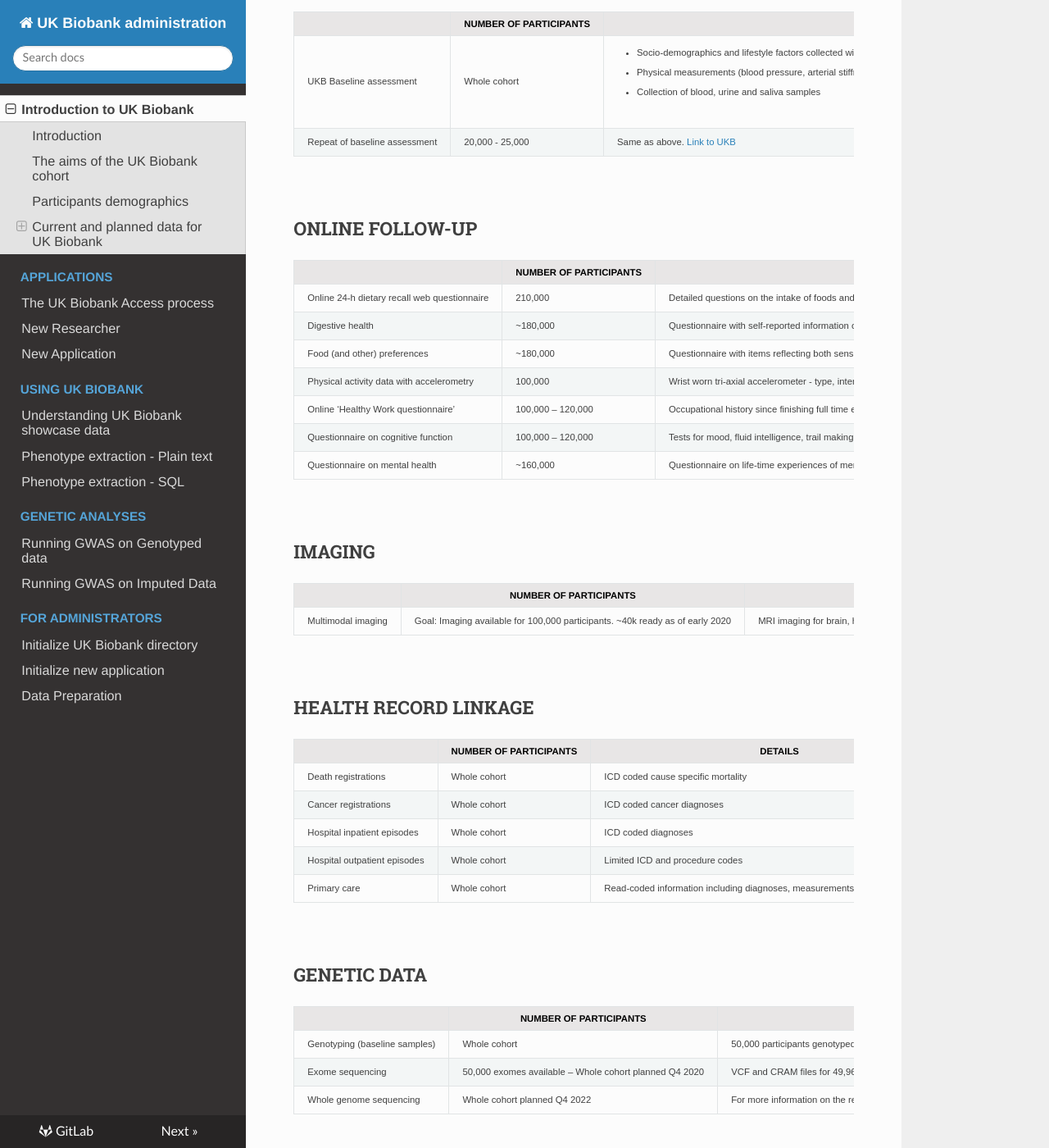
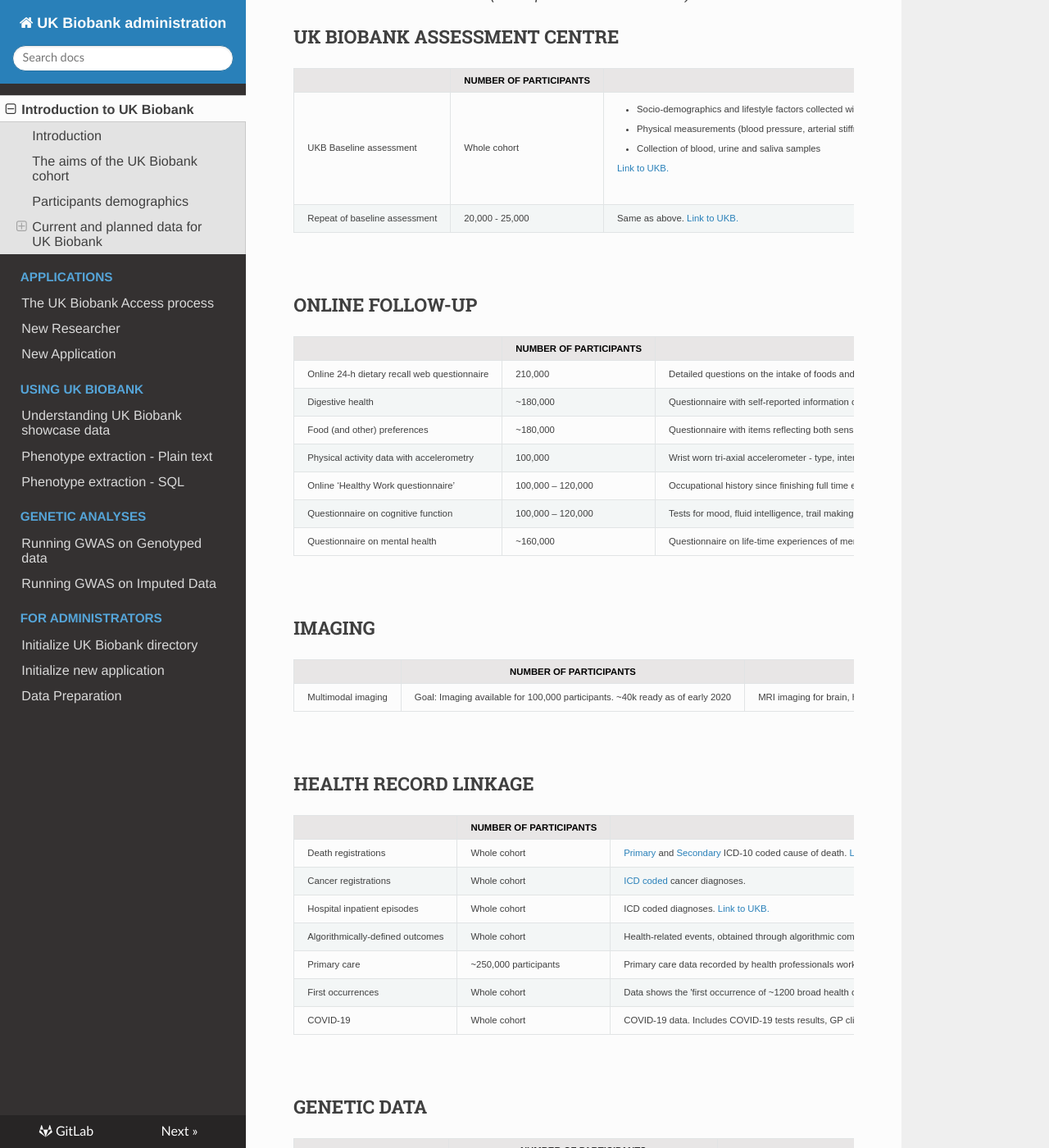
Before and after one commit to garethmarkel/ukb-administration, an MkDocs documentation site: the page built from docs/index.md, in a window 1280 px wide and 1400 px high, scrolled down 1831 px. Shown: the whole window at 82% size. Built offline with MkDocs 1.6.1, drawn with Linux system fonts in a browser that asks for light colours; comment, search, counter and statistics services are not loaded; some of the changed text lies outside the part shown.

Commit message:
[Update] Adds references and further/improved information on data table

```diff
--- a/docs/index.md
+++ b/docs/index.md
@@ -7,7 +7,8 @@ The UK Biobank is funded by the Medical Research Council, Wellcome Trust, Britis
 
 <center>
 <img src="img/ukb_centres.png" alt="ukb_centres" width="300" />
-<figcaption>Figure 1. The UK Biobank cohort recruitment centres </figcaption>
+
+Figure 1. The UK Biobank cohort recruitment centres (Source: [UK Biobank](https://biobank.ndph.ox.ac.uk/showcase/exinfo.cgi?src=UKB_centres_map))
 </center>
 
 ## The aims of the UK Biobank cohort
@@ -35,7 +36,7 @@ The UK Biobank is funded by the Medical Research Council, Wellcome Trust, Britis
 
 ## Current and planned data for UK Biobank
 
-We encourage to visit [the official UK Biobank website](https://biobank.ctsu.ox.ac.uk/crystal/exinfo.cgi?src=timelines_all) for the most updated information and timelines about data availability.
+We encourage to visit [the official UK Biobank website](https://biobank.ctsu.ox.ac.uk/crystal/exinfo.cgi?src=timelines_all) for the most updated information and timelines about data availability. Please note number of participants in table below are approximate and may change as further updates on the cohort data recruitment become available *(Last update: November 2020)*.
 
 ### UK BIOBANK ASSESSMENT CENTRE
  <table class="others">
@@ -60,6 +61,7 @@ We encourage to visit [the official UK Biobank website](https://biobank.ctsu.ox.
   			<li>
 			  Collection of blood, urine and saliva samples
 			</li>
+			<a href="https://biobank.ndph.ox.ac.uk/showcase/exinfo.cgi?src=baseline_data">Link to UKB.</a>
 		</ul>
 	</td>
 	<td>2006-2010</td>
@@ -69,7 +71,7 @@ We encourage to visit [the official UK Biobank website](https://biobank.ctsu.ox.
     <td>Repeat of baseline assessment</td>
     <td>20,000 - 25,000</td>
     <td>
-		Same as above. <a href="https://biobank.ctsu.ox.ac.uk/~bbdatan/Repeat_assessment_doc_v1.0.pdf">Link to UKB</a>
+		Same as above. <a href="https://biobank.ctsu.ox.ac.uk/~bbdatan/Repeat_assessment_doc_v1.0.pdf">Link to UKB.</a>
 	<td>2012-2013</td>
 	<td>Q3 2013</td>
   </tr>
@@ -89,7 +91,7 @@ We encourage to visit [the official UK Biobank website](https://biobank.ctsu.ox.
     <td>Online 24-h dietary recall web questionnaire</td>
     <td>210,000</td>
     <td>
-		Detailed questions on the intake of foods and beverages consumed during the previous 24-hour period. <a href="https://biobank.ctsu.ox.ac.uk/crystal/crystal/docs/DietWebQ.pdf">Link to UKB</a>
+		Detailed questions on the intake of foods and beverages consumed during the previous 24-hour period. <a href="https://biobank.ctsu.ox.ac.uk/crystal/crystal/docs/DietWebQ.pdf">Link to UKB.</a>
 	</td>
 	<td>2011-2012</td>
 	<td>Q2 2013</td>
@@ -98,7 +100,7 @@ We encourage to visit [the official UK Biobank website](https://biobank.ctsu.ox.
     <td>Digestive health</td>
     <td>~180,000</td>
     <td>
-		Questionnaire with self-reported information on abdominal and associated symptoms for the study of Irritable bowel syndrome and related disorders. <a href="https://biobank.ctsu.ox.ac.uk/crystal/crystal/docs/digestive_health.pdf">Link to UKB</a>
+		Questionnaire with self-reported information on abdominal and associated symptoms for the study of Irritable bowel syndrome and related disorders. <a href="https://biobank.ctsu.ox.ac.uk/crystal/crystal/docs/digestive_health.pdf">Link to UKB.</a>
 	<td>2017</td>
 	<td>2018</td>
   </tr>
@@ -106,7 +108,7 @@ We encourage to visit [the official UK Biobank website](https://biobank.ctsu.ox.
     <td>Food (and other) preferences</td>
     <td>~180,000</td>
     <td>
-		Questionnaire with items reflecting both sensory preferences (bitter, sweet etc.) and foodstuff preferences (fruit, vegetables, meat, etc.) <a href="https://biobank.ctsu.ox.ac.uk/crystal/crystal/docs/foodpref.pdf">Link to UKB</a>
+		Questionnaire with items reflecting both sensory preferences (bitter, sweet etc.) and foodstuff preferences (fruit, vegetables, meat, etc.) <a href="https://biobank.ctsu.ox.ac.uk/crystal/crystal/docs/foodpref.pdf">Link to UKB.</a>
 	<td>Q4 2019</td>
 	<td>Q1 2020</td>
   </tr>
@@ -114,7 +116,7 @@ We encourage to visit [the official UK Biobank website](https://biobank.ctsu.ox.
     <td>Physical activity data with accelerometry</td>
     <td>100,000</td>
     <td>
-		Wrist worn tri-axial accelerometer - type, intensity, and duration of PA; one-week test. <a href="https://doi.org/10.1371/journal.pone.0169649">Link to UKB</a>
+		Wrist worn tri-axial accelerometer - type, intensity, and duration of PA; one-week test. <a href="https://doi.org/10.1371/journal.pone.0169649">Link to UKB.</a>
 	<td>2013-2015</td>
 	<td>2015</td>
   </tr>
@@ -122,7 +124,7 @@ We encourage to visit [the official UK Biobank website](https://biobank.ctsu.ox.
     <td>Online ‘Healthy Work questionnaire’</td>
     <td>100,000 – 120,000</td>
     <td>
-		Occupational history since finishing full time education; respiratory health outcomes and medication for these conditions; and smoking habits. <a href="https://biobank.ctsu.ox.ac.uk/crystal/crystal/docs/OccupHealthOSCAR.pdf">Link to UKB</a>
+		Occupational history since finishing full time education; respiratory health outcomes and medication for these conditions; and smoking habits. <a href="https://biobank.ctsu.ox.ac.uk/crystal/crystal/docs/OccupHealthOSCAR.pdf">Link to UKB.</a>
 	<td>Q3 2015</td>
 	<td>Q2 2017</td>
   </tr>
@@ -130,7 +132,7 @@ We encourage to visit [the official UK Biobank website](https://biobank.ctsu.ox.
     <td>Questionnaire on cognitive function</td>
     <td>100,000 – 120,000</td>
     <td>
-		Tests for mood, fluid intelligence, trail making, symbol digit substitution pairs matching, numeric memory. <a href="http://biobank.ctsu.ox.ac.uk/crystal/label.cgi?id=116">Link to UKB</a>
+		Tests for mood, fluid intelligence, trail making, symbol digit substitution pairs matching, numeric memory. <a href="http://biobank.ctsu.ox.ac.uk/crystal/label.cgi?id=116">Link to UKB.</a>
 	<td></td>
 	<td></td>
   </tr>
@@ -138,7 +140,7 @@ We encourage to visit [the official UK Biobank website](https://biobank.ctsu.ox.
     <td>Questionnaire on mental health</td>
     <td>~160,000</td>
     <td>
-		Questionnaire on life-time experiences of mental disorders. <a href="https://biobank.ctsu.ox.ac.uk/crystal/crystal/docs/mental_health_online.pdf">Link to UKB</a>
+		Questionnaire on life-time experiences of mental disorders. <a href="https://biobank.ctsu.ox.ac.uk/crystal/crystal/docs/mental_health_online.pdf">Link to UKB.</a>
 	<td>2016</td>
 	<td>Q3 2017</td>
   </tr>
@@ -157,7 +159,7 @@ We encourage to visit [the official UK Biobank website](https://biobank.ctsu.ox.
   <tr>
     <td>Multimodal imaging</td>
     <td>Goal: Imaging available for 100,000 participants. ~40k ready as of early 2020</td>
-    <td>  MRI imaging for brain, heart, abdomen and bone densitometry (DXA)</td>
+    <td>  MRI imaging for brain, heart, abdomen and bone densitometry (DXA). <a href="https://www.ukbiobank.ac.uk/imaging-data/">Link to UKB</a></td>
 	<td>2014-</td>
 	<td>2015</td>
   </tr>
@@ -177,37 +179,51 @@ We encourage to visit [the official UK Biobank website](https://biobank.ctsu.ox.
   <tr>
     <td>Death registrations</td>
     <td>Whole cohort</td>
-    <td>ICD coded cause specific mortality</td>
+    <td><a href="https://biobank.ndph.ox.ac.uk/showcase/field.cgi?id=40001">Primary</a> and <a href="https://biobank.ndph.ox.ac.uk/showcase/field.cgi?id=40002">Secondary</a> ICD-10 coded cause of death. <a href="https://biobank.ndph.ox.ac.uk/showcase/label.cgi?id=100093">Link to UKB.</a></td>
 	<td>2006-</td>
 	<td>Q2 2013</td>
   </tr>
   <tr>
     <td>Cancer registrations</td>
     <td>Whole cohort</td>
-    <td>ICD coded cancer diagnoses</td>
+    <td><a href="https://biobank.ndph.ox.ac.uk/showcase/field.cgi?id=40006">ICD coded</a> cancer diagnoses.</td>
 	<td>1981-</td>
 	<td>Q2 2013</td>
   </tr>
   <tr>
     <td>Hospital inpatient episodes</td>
     <td>Whole cohort</td>
-    <td>ICD coded diagnoses</td>
+    <td>ICD coded diagnoses. <a href="https://biobank.ndph.ox.ac.uk/showcase/label.cgi?id=2002">Link to UKB.</a></td>
 	<td>1997-</td>
 	<td>Q2 2013</td>
   </tr>
   <tr>
-    <td>Hospital outpatient episodes</td>
+    <td>Algorithmically-defined outcomes</td>
     <td>Whole cohort</td>
-    <td>Limited ICD and procedure codes</td>
+    <td>Health-related events, obtained through algorithmic combinations of coded information from UK Biobank's baseline assessment data collection, linked data from hospital admissions and death registries. <a href="https://biobank.ndph.ox.ac.uk/showcase/label.cgi?id=42">Link to UKB.</a></td>
 	<td>2003-</td>
 	<td>2015</td>
   </tr>
   <tr>
     <td>Primary care</td>
+    <td>~250,000 participants</td>
+    <td>Primary care data recorded by health professionals working at general practices. Includes diagnoses, measurements, referrals etc. <a href="https://biobank.ndph.ox.ac.uk/showcase/showcase/docs/primary_care_data.pdf">Link to UKB.</a></td>
+	<td>variable</td>
+	<td>Q3 2019</td>
+  </tr>
+  <tr>
+    <td>First occurrences</td>
+    <td> Whole cohort</td>
+    <td>Data shows the 'first occurrence of ~1200 broad health outcomes identified from Primary Care data, Hospital inpatient data, Death Register and self-reported medical condition ICD codes. <a href="https://biobank.ndph.ox.ac.uk/showcase/showcase/docs/first_occurrences_outcomes.pdf">Link to UKB.</a></td>
+    <td> variable </td>
+    <td> Q3 2019? </td>
+  </tr>
+  <tr>
+    <td>COVID-19</td>
     <td>Whole cohort</td>
-    <td>Read-coded information including diagnoses, measurements, referrals. Prescriptions.</td>
-	<td>variable</td>
-	<td>Q3-4 2017</td>
+    <td> COVID-19 data. Includes COVID-19 tests results, GP clinical events, and prescription records. <a href="https://biobank.ctsu.ox.ac.uk/crystal/exinfo.cgi?src=COVID19_tests">Link to UKB.</a></td>
+    <td> Q2 2020 </td>
+    <td> Q3 2020 </td>
   </tr>
   </table>
   <br/>
@@ -276,3 +292,5 @@ We encourage to visit [the official UK Biobank website](https://biobank.ctsu.ox.
   </tr>
   </table>
   <br/>
+
+*Source:* Table adapted and updated from [Sudlow et al. 2015](https://dx.doi.org/10.1371%2Fjournal.pmed.1001779)
```
